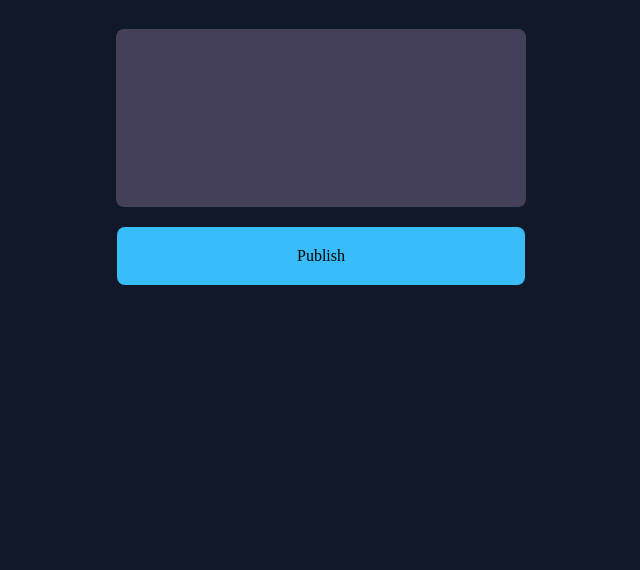
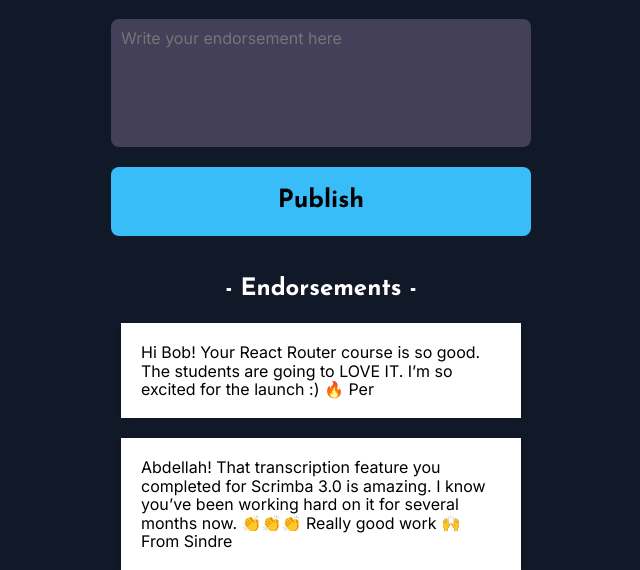
Before and after one commit to Sess254/we-are-the-champions, a plain HTML site: page index.html in a window 1280 px wide. Shown: the part 291-861 px from the top of the page, without its empty margins (319-959 px from the left). Before the commit the page ends 800 px from the top, so only its background shows below. Drawn offline with nearby package versions, Linux system fonts and the light colour scheme.

Commit message:
main styling done, on to the javascript section

```diff
--- a/index.css
+++ b/index.css
@@ -7,36 +7,69 @@ html, body {
 
 img {
     width: 150px;
-    margin-top: 50px;
+    margin: 20px auto;
+
 }
 
 h1 {
     font-family: "Josefin Sans", sans-serif;
     color: #ffff;
+    text-align: center;
 }
 
 .container {
     display: flex;
     flex-direction: column;
-    justify-content: center;
-    align-items: center;
+    max-width: 420px;
+    margin: 0 auto;
     gap: 20px;
 }
 
 
 input {
-    padding: 10px 200px 150px 10px;
+    padding: 10px 10px 100px;
     text-align: start;
     background-color: #444059;
     border: none;
     border-radius: 8px;
     color: #8F8F8F;
+    font-family: "Inter", sans-serif;
+}
+
+h2 {
+    color: #ffff;
+    font-family: "Josefin Sans", sans-serif;
+    text-align: center;
+
 }
 
 
 button {
-    padding: 20px 180px;
+    padding: 20px 100px;
     border: none;
     border-radius: 8px;
     background-color: #38BDF8;
+    font-family: "Josefin Sans", sans-serif;
+    font-weight: bold;
+    text-align: center;
+    font-size: 25px;
 }
+
+ul {
+    display: flex;
+    flex-direction: column;
+    max-width: 400px;
+    margin: 0 auto;
+    list-style: none;
+    padding: 0;
+    gap: 20px;
+
+}
+
+ul li {
+    padding: 20px;
+    background-color: #ffff;
+    box-shadow: 0 1px 4px rgb(0,0,0,0.2);
+    font-family: "Inter", sans-serif;
+
+}
--- a/index.html
+++ b/index.html
@@ -7,15 +7,27 @@
         <link rel="preconnect" href="https://fonts.googleapis.com">
         <link rel="preconnect" href="https://fonts.gstatic.com" crossorigin>
         <link href="https://fonts.googleapis.com/css2?family=Josefin+Sans:ital,wght@0,100..700;1,100..700&family=Roboto:ital,wght@0,100;0,300;0,400;0,500;0,700;0,900;1,100;1,300;1,400;1,500;1,700;1,900&family=Rubik:ital,wght@0,300..900;1,300..900&display=swap" rel="stylesheet">
+        <link rel="preconnect" href="https://fonts.googleapis.com">
+        <link rel="preconnect" href="https://fonts.gstatic.com" crossorigin>
+        <link href="https://fonts.googleapis.com/css2?family=Inter:wght@100..900&family=Josefin+Sans:ital,wght@0,100..700;1,100..700&family=Roboto:ital,wght@0,100;0,300;0,400;0,500;0,700;0,900;1,100;1,300;1,400;1,500;1,700;1,900&family=Rubik:ital,wght@0,300..900;1,300..900&display=swap" rel="stylesheet">
         <link rel="stylesheet" href="index.css">
     </head>
     <body>
         <div class="container">
             <img src="./assets/freddie.png" alt="backdrop of a man mid dance">
             <h1>We are the Champions</h1>
-            <input type="text" id="input-el">
+            <input type="text" id="input-el" placeholder="Write your endorsement here">
             <button>Publish</button>
+            <h2>- Endorsements -</h2>
         </div>
+        <ul id="endorsmentList-el">
+            <li>Hi Bob! Your React Router course is so good. The students are going to LOVE IT. I’m so excited for the launch :) 🔥 Per</li>
+            <li>
+                Abdellah! That transcription feature you completed for Scrimba 3.0 is amazing. I know you’ve been working hard on it for several months now. 👏👏👏 Really good work 🙌
+                From Sindre
+            </li>
+
+        </ul>
 
         <script src="index.js" type="module"></script>
     </body>
--- a/index.js
+++ b/index.js
@@ -1 +1,11 @@
-// javascript
+import { initializeApp } from "https://www.gstatic.com/firebasejs/9.15.0/firebase-app.js"
+import { getDatabase , ref , push , onValue } from "https://www.gstatic.com/firebasejs/9.15.0/firebase-database.js"
+
+
+const appSettings = {
+    databaseURL: "https://we-are-the-champions-478ef-default-rtdb.asia-southeast1.firebasedatabase.app"
+}
+
+const app = initializeApp(appSettings)
+const database = getDataBase(app)
+const endorsementListInDB = ref(database, "endorsmentList")
```
